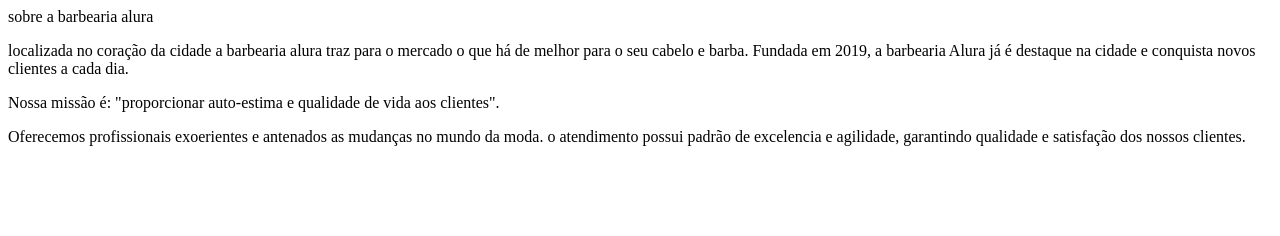
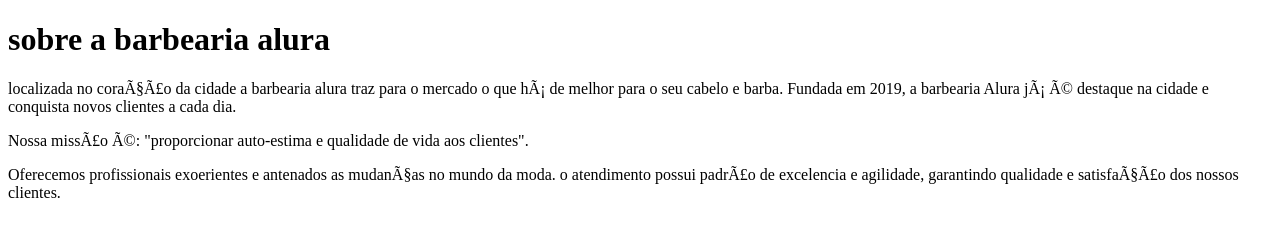
Before and after one commit to paulosilvaamaral/barbearia-alura, a plain HTML site: page index.html in a window 1280 px wide. Drawn offline with Linux system fonts and the light colour scheme.

Commit message:
linguagen

```diff
--- a/index.html
+++ b/index.html
@@ -1,9 +1,11 @@
 <!DOCTYPE html>
+<html lang="pt-br">
+    <meta charset="UFT-8">
+<h1>sobre a barbearia alura </h1>
 
-</h1>sobre a barbearia alura </h1>
+    <p>localizada no coração da cidade a barbearia alura traz para o mercado o que há de melhor para o seu cabelo e barba. Fundada em 2019, a barbearia Alura já é destaque na cidade e conquista novos clientes a cada dia.</p>
 
-<p>localizada no coração da cidade a barbearia alura traz para o mercado o que há de melhor para o seu cabelo e barba. Fundada em 2019, a barbearia Alura já é destaque na cidade e conquista novos clientes a cada dia.</p>
+    <p>Nossa missão é: "proporcionar auto-estima e qualidade de vida aos clientes".</p>
 
-<p>Nossa missão é: "proporcionar auto-estima e qualidade de vida aos clientes".</p>
-
-<p>Oferecemos profissionais exoerientes e antenados as mudanças no mundo da moda. o atendimento possui padrão de excelencia e agilidade, garantindo qualidade e satisfação dos nossos clientes.</p>
+    <p>Oferecemos profissionais exoerientes e antenados as mudanças no mundo da moda. o atendimento possui padrão de excelencia e agilidade, garantindo qualidade e satisfação dos nossos clientes.</p>
+</html>
```
